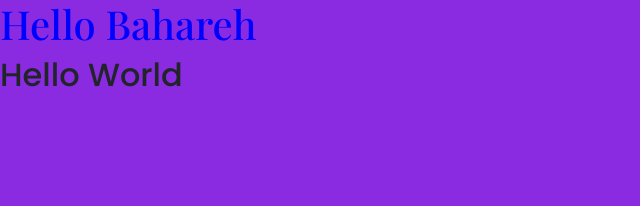
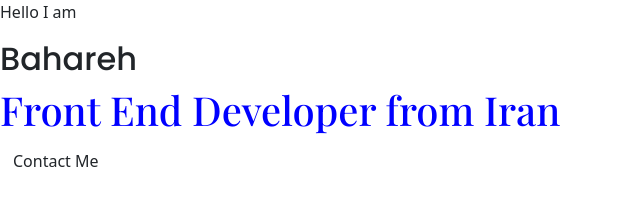
Before and after one commit to bakhooleh/portfolio-project, a plain HTML site: page index.html in a window 1280 px wide. Shown: the whole page, without its empty margins (0-640 px from the left). Drawn offline with nearby package versions, Linux system fonts and the light colour scheme; a web font is replaced by a local one.

Commit message:
changes in project

```diff
--- a/index.html
+++ b/index.html
@@ -15,7 +15,9 @@
 <link href="https://fonts.googleapis.com/css2?family=Playfair+Display:ital,wght@0,400..900;1,400..900&family=Poppins:ital,wght@0,100;0,200;0,300;0,400;0,500;0,600;0,700;0,800;0,900;1,100;1,200;1,300;1,400;1,500;1,600;1,700;1,800;1,900&display=swap" rel="stylesheet">
 </head>
 <body>
-    <h1>Hello Bahareh</h1>
-    <h2>Hello World</h2>
+    <p>Hello I am </p>
+    <h2>Bahareh</h2>
+    <h1>Front End Developer from Iran</h1>
+    <a href="#" class="btn btn-branding">Contact Me</a>
 </body>
 </html>
--- a/styles/portfolio.css
+++ b/styles/portfolio.css
@@ -10,4 +10,4 @@ h2{
 }
 
 body{
-background-color: blueviolet;}
+background-color: F9F7FE;}
```
